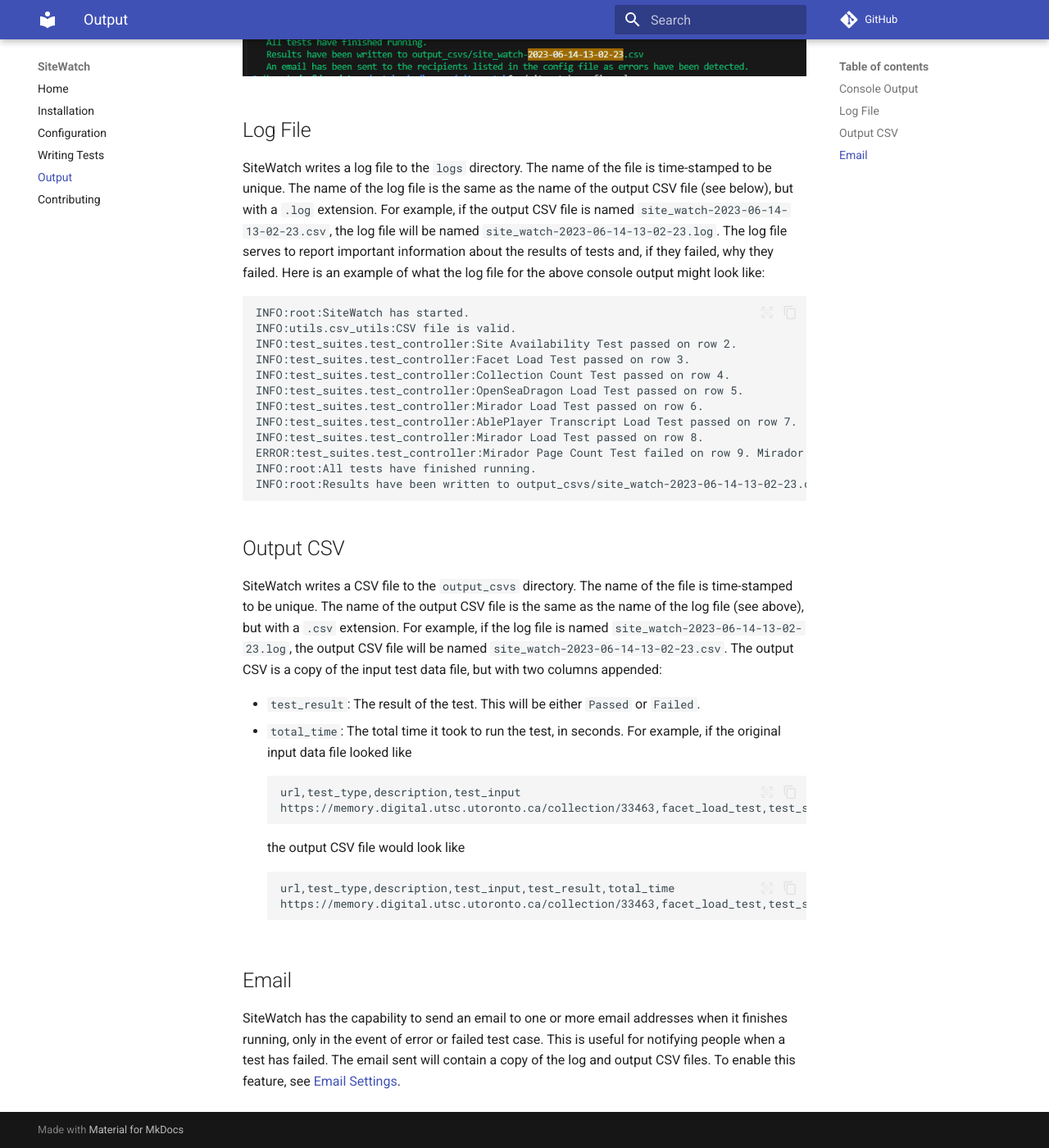
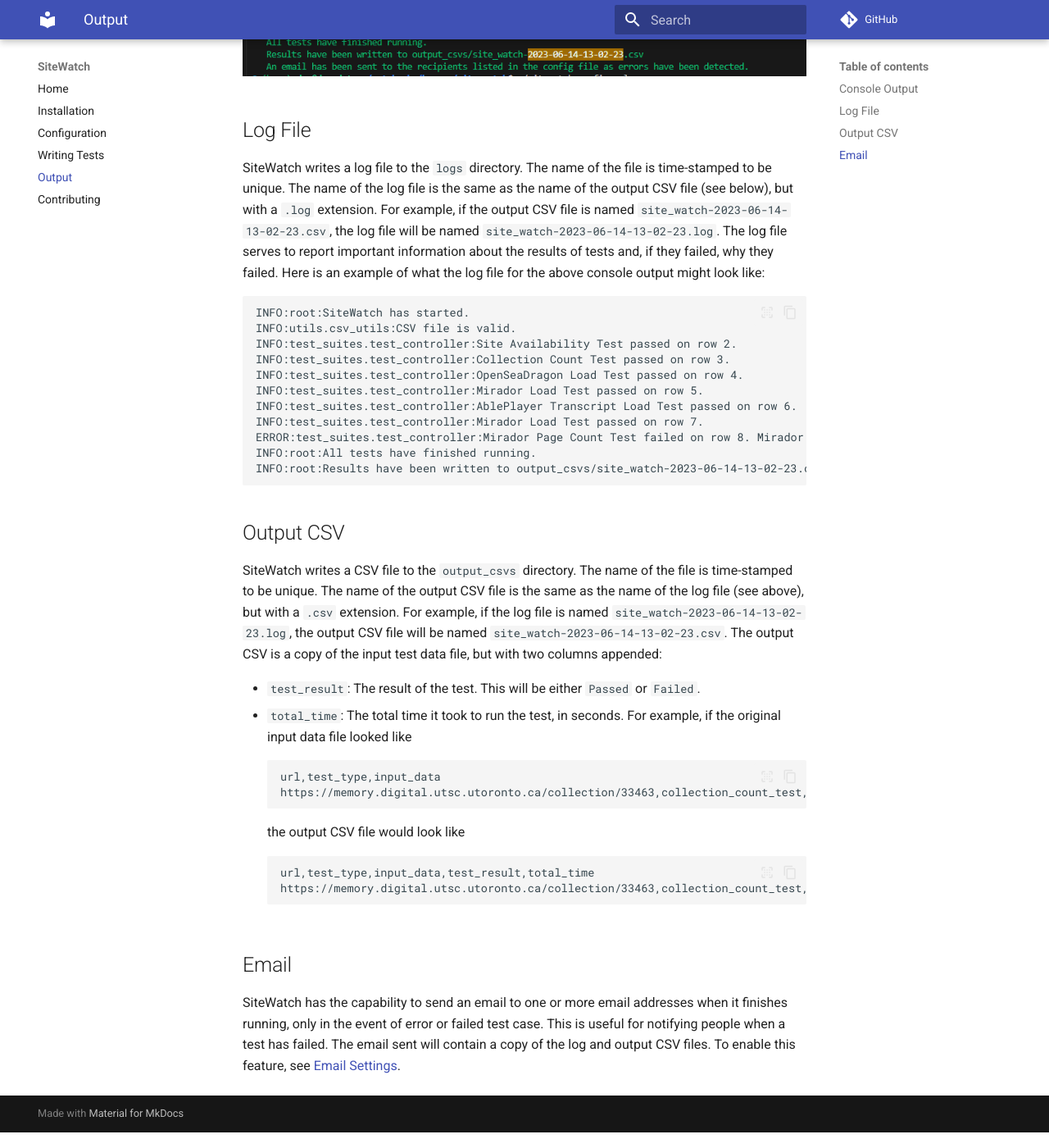
Before and after one commit to digitalutsc/site_watch, an MkDocs documentation site: the page built from docs/output.md, in a window 1280 px wide and 1400 px high, scrolled down 826 px. Shown: the whole window at 82% size. Built offline with MkDocs 1.6.1 and Material for MkDocs 9.7.7, drawn with Linux system fonts in a browser that asks for light colours; comment, search, counter and statistics services are not loaded.

Commit message:
remove facet load test from docs

````diff
--- a/docs/output.md
+++ b/docs/output.md
@@ -20,13 +20,12 @@
 INFO:root:SiteWatch has started.
 INFO:utils.csv_utils:CSV file is valid.
 INFO:test_suites.test_controller:Site Availability Test passed on row 2.
-INFO:test_suites.test_controller:Facet Load Test passed on row 3.
-INFO:test_suites.test_controller:Collection Count Test passed on row 4.
-INFO:test_suites.test_controller:OpenSeaDragon Load Test passed on row 5.
-INFO:test_suites.test_controller:Mirador Load Test passed on row 6.
-INFO:test_suites.test_controller:AblePlayer Transcript Load Test passed on row 7.
-INFO:test_suites.test_controller:Mirador Load Test passed on row 8.
-ERROR:test_suites.test_controller:Mirador Page Count Test failed on row 9. Mirador viewer does not have the expected number of thumbnails. Expected 1032, got 1034.
+INFO:test_suites.test_controller:Collection Count Test passed on row 3.
+INFO:test_suites.test_controller:OpenSeaDragon Load Test passed on row 4.
+INFO:test_suites.test_controller:Mirador Load Test passed on row 5.
+INFO:test_suites.test_controller:AblePlayer Transcript Load Test passed on row 6.
+INFO:test_suites.test_controller:Mirador Load Test passed on row 7.
+ERROR:test_suites.test_controller:Mirador Page Count Test failed on row 8. Mirador viewer does not have the expected number of thumbnails. Expected 1032, got 1034.
 INFO:root:All tests have finished running.
 INFO:root:Results have been written to output_csvs/site_watch-2023-06-14-13-02-23.csv
 ```
@@ -38,14 +37,14 @@
 * `test_result`: The result of the test. This will be either `Passed` or `Failed`.
 * `total_time`: The total time it took to run the test, in seconds.
 For example, if the original input data file looked like
-```text
-url,test_type,description,test_input
-https://memory.digital.utsc.utoronto.ca/collection/33463,facet_load_test,test_subject_fact_exists,subject
+```csv
+url,test_type,input_data
+https://memory.digital.utsc.utoronto.ca/collection/33463,collection_count_test,23591
 ```
 the output CSV file would look like
-```text
-url,test_type,description,test_input,test_result,total_time
-https://memory.digital.utsc.utoronto.ca/collection/33463,facet_load_test,test_subject_fact_exists,subject,Passed,0.39168238639831543
+```csv
+url,test_type,input_data,test_result,total_time
+https://memory.digital.utsc.utoronto.ca/collection/33463,collection_count_test,23591,Passed,0.5
 ```
 
 
````
Also changed, not shown: docs/writing-test-data.md (+1 -17 lines).
